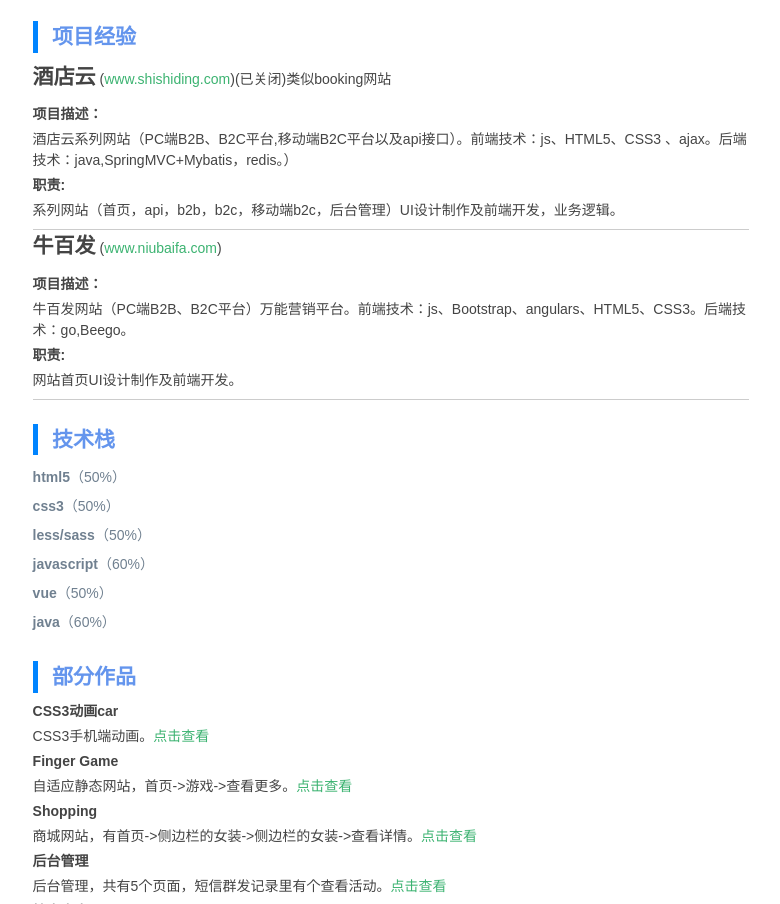
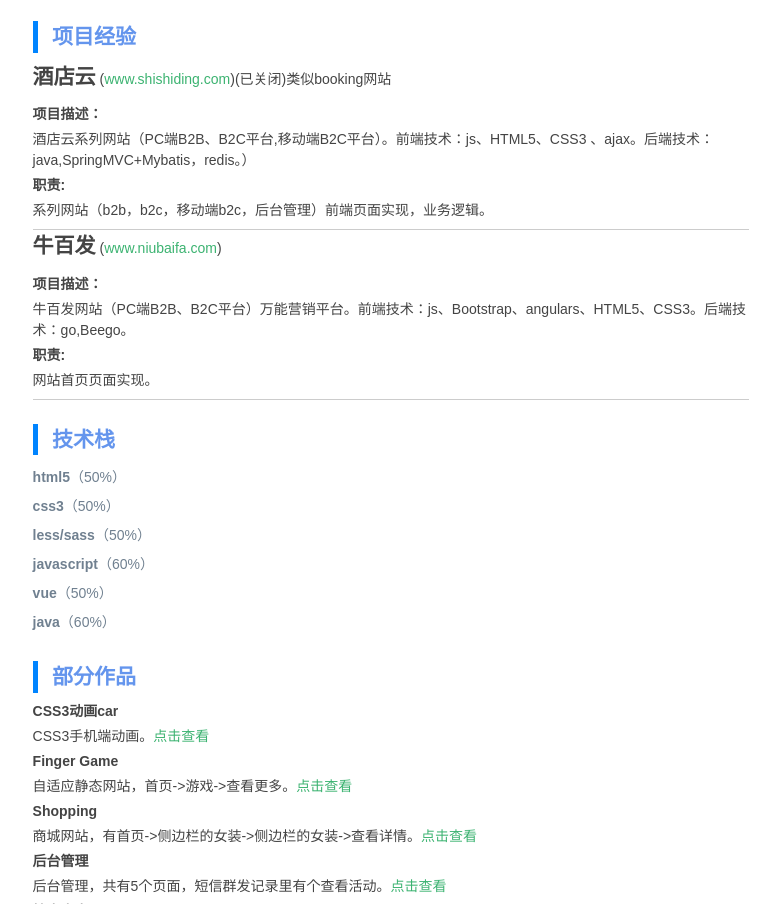
Before and after one commit to guuozi/guuozi, a plain HTML site: page index.html in a window 1280 px wide. Shown: the part 1056-1960 px from the top of the page, without its empty margins (249-1029 px from the left). Drawn offline with Linux system fonts and the light colour scheme.

Commit message:
Update index.html

```diff
--- a/index.html
+++ b/index.html
@@ -65,14 +65,14 @@
 			<section class="project">
 				<h2>酒店云</h2>
 				(<a class="aright" href="https://www.shishiding.com" target="_blank">www.shishiding.com</a>)(已关闭)类似booking网站
-				<p data-faq="项目描述：">酒店云系列网站（PC端B2B、B2C平台,移动端B2C平台以及api接口）。前端技术：js、HTML5、CSS3 、ajax。后端技术：java,SpringMVC+Mybatis，redis。）</p>
-				<p data-faq="职责:">系列网站（首页，api，b2b，b2c，移动端b2c，后台管理）UI设计制作及前端开发，业务逻辑。</p>
+				<p data-faq="项目描述：">酒店云系列网站（PC端B2B、B2C平台,移动端B2C平台）。前端技术：js、HTML5、CSS3 、ajax。后端技术：java,SpringMVC+Mybatis，redis。）</p>
+				<p data-faq="职责:">系列网站（b2b，b2c，移动端b2c，后台管理）前端页面实现，业务逻辑。</p>
 			</section>
 			<section  class="project">
 				<h2>牛百发</h2>
 				(<a class="aright" href="http://www.niubaifa.com/" target="_blank">www.niubaifa.com</a>)
 				<p data-faq="项目描述：">牛百发网站（PC端B2B、B2C平台）万能营销平台。前端技术：js、Bootstrap、angulars、HTML5、CSS3。后端技术：go,Beego。</p>
-				<p data-faq="职责:">网站首页UI设计制作及前端开发。</p>
+				<p data-faq="职责:">网站首页页面实现。</p>
 			</section>
 			</div>
 		</article>
```
